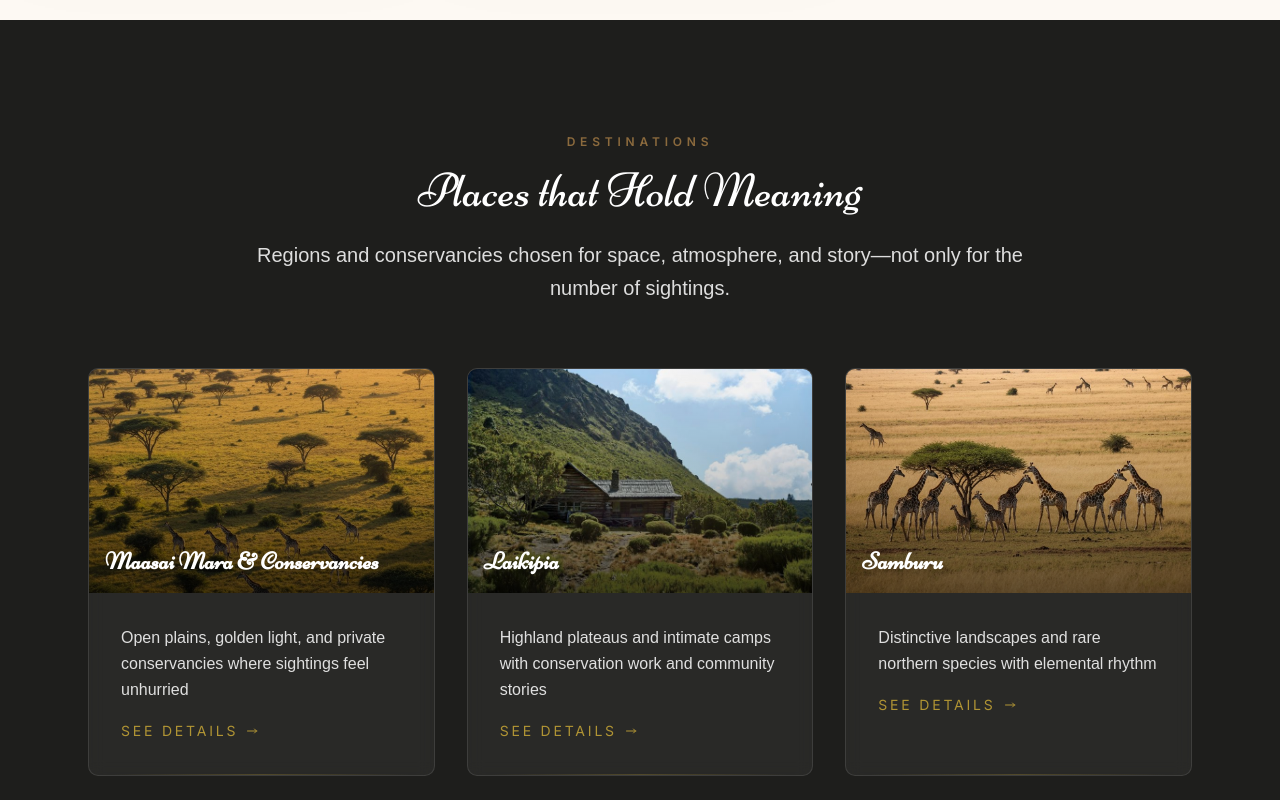
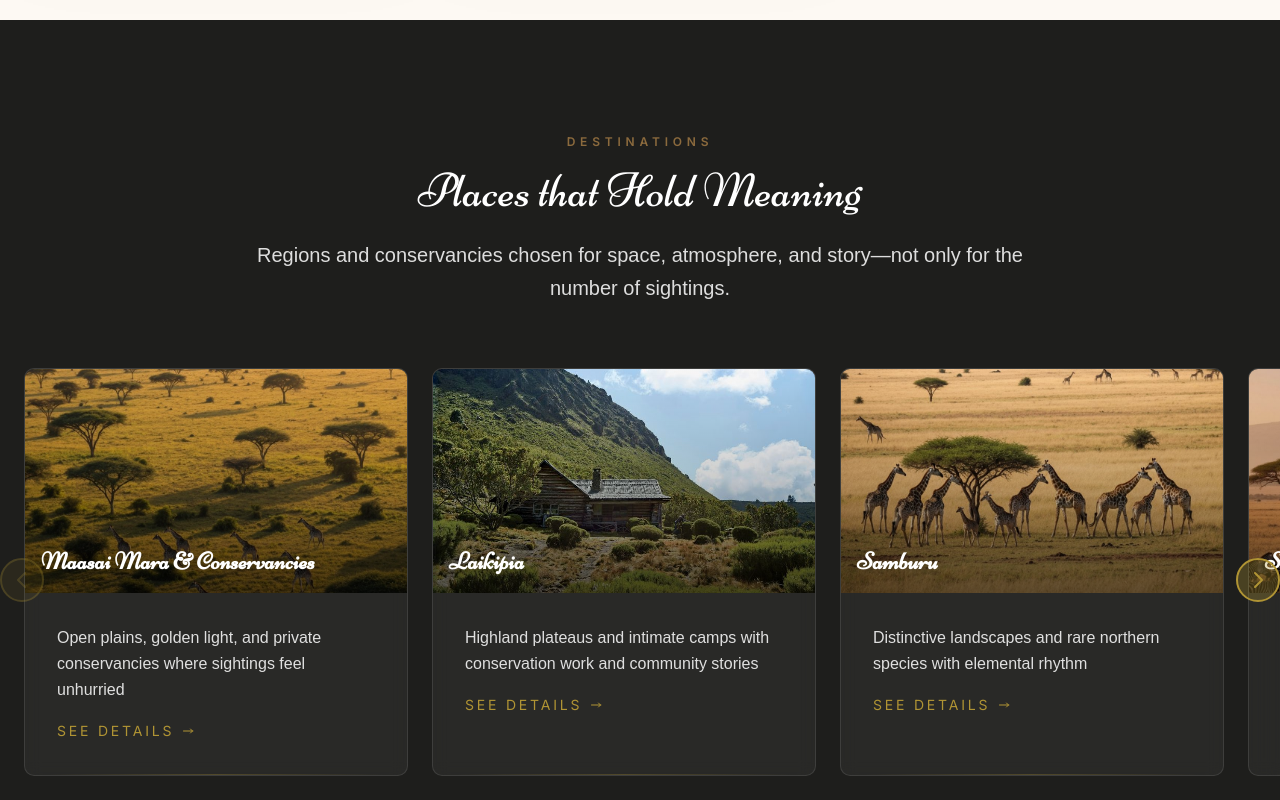
Before and after one commit to Denzel-K/souls-connection-safaris, a Next.js app: page / in a window 1280 px wide. Shown: the part 3540-4340 px from the top of the page. Built offline with nearby package versions, Linux system fonts and the light colour scheme; a web font is replaced by a local one.

Commit message:
Destinations strip enhanced

```diff
--- a/app/destinations/page.tsx
+++ b/app/destinations/page.tsx
@@ -43,10 +43,9 @@ export default function DestinationsPage() {
               <motion.article
                 key={destination.id}
                 className="group relative overflow-hidden bg-card border border-border rounded-lg shadow-[0_25px_85px_rgba(20,20,15,0.12)] hover:shadow-[0_35px_100px_rgba(20,20,15,0.18)] transition-all duration-500"
-                initial={{ opacity: 0, y: 20 }}
-                whileInView={{ opacity: 1, y: 0 }}
-                viewport={{ once: true, amount: 0.3 }}
-                transition={{ delay: index * 0.1 }}
+                initial={{ opacity: 0 }}
+                animate={{ opacity: 1 }}
+                transition={{ delay: index * 0.05 }}
               >
                 {/* Image */}
                 <div className="relative h-56 md:h-64 overflow-hidden">
@@ -74,7 +73,7 @@ export default function DestinationsPage() {
 
                   {/* Wildlife tags */}
                   <div className="flex flex-wrap gap-2 mb-6">
-                    {destination.wildlife.slice(0, 4).map((animal, i) => (
+                    {destination.wildlife.slice(0, 4).map((animal: string, i: number) => (
                       <span
                         key={i}
                         className="px-3 py-1 bg-lux-cream text-lux-forest rounded-full text-xs font-medium border border-lux-sand"
--- a/components/home/destinations-strip.tsx
+++ b/components/home/destinations-strip.tsx
@@ -2,14 +2,45 @@
 
 import Link from "next/link"
 import { motion } from "framer-motion"
+import { useState, useRef, useEffect } from "react"
 import { destinations } from "@/lib/destinations-data"
 
 export function DestinationsStrip() {
   const truncate = (text: string, max = 140) =>
     text.length > max ? text.slice(0, max - 1).trimEnd() + "…" : text
+
+  const scrollContainerRef = useRef<HTMLDivElement>(null)
+  const [canScrollLeft, setCanScrollLeft] = useState(false)
+  const [canScrollRight, setCanScrollRight] = useState(true)
+
+  const checkScroll = () => {
+    if (scrollContainerRef.current) {
+      const { scrollLeft, scrollWidth, clientWidth } = scrollContainerRef.current
+      setCanScrollLeft(scrollLeft > 0)
+      setCanScrollRight(scrollLeft < scrollWidth - clientWidth - 10)
+    }
+  }
+
+  useEffect(() => {
+    checkScroll()
+    window.addEventListener('resize', checkScroll)
+    return () => window.removeEventListener('resize', checkScroll)
+  }, [])
+
+  const scroll = (direction: 'left' | 'right') => {
+    if (scrollContainerRef.current) {
+      const scrollAmount = 400
+      scrollContainerRef.current.scrollBy({
+        left: direction === 'left' ? -scrollAmount : scrollAmount,
+        behavior: 'smooth'
+      })
+      setTimeout(checkScroll, 300)
+    }
+  }
+
   return (
     <section className="py-20 md:py-28 bg-lux-ink text-white">
-      <div className="max-w-6xl mx-auto px-6">
+      <div className="max-w-7xl mx-auto px-6">
         {/* Header */}
         <div className="text-center mb-16">
           <p className="font-sans text-xs uppercase tracking-[0.4em] text-lux-accent mb-4 font-semibold">Destinations</p>
@@ -19,16 +50,26 @@ export function DestinationsStrip() {
           </p>
         </div>
 
-        {/* Destinations Grid (single source of truth) */}
-        <div className="grid gap-8 md:grid-cols-2 lg:grid-cols-3 mb-12">
+        {/* Horizontal Scroll Container */}
+        <div className="relative mb-12">
+          {/* Scroll Container */}
+          <div
+            ref={scrollContainerRef}
+            onScroll={checkScroll}
+            className="flex gap-6 overflow-x-auto scroll-smooth pb-4 -mx-6 px-6 scrollbar-hide"
+            style={{
+              scrollBehavior: 'smooth',
+              scrollbarWidth: 'none',
+              msOverflowStyle: 'none'
+            }}
+          >
             {destinations.map((destination, index) => (
               <motion.article
                 key={destination.id}
-              className="group relative overflow-hidden bg-white/5 backdrop-blur-sm border border-white/10 rounded-lg hover:bg-white/8 transition-all duration-500"
-              initial={{ opacity: 0, y: 20 }}
-              whileInView={{ opacity: 1, y: 0 }}
-              viewport={{ once: true, amount: 0.3 }}
-              transition={{ delay: index * 0.1 }}
+                className="group relative overflow-hidden bg-white/5 backdrop-blur-sm border border-white/10 rounded-lg hover:bg-white/8 transition-all duration-500 flex-shrink-0 w-80 md:w-96"
+                initial={{ opacity: 0 }}
+                animate={{ opacity: 1 }}
+                transition={{ delay: index * 0.05 }}
               >
                 {/* Image */}
                 <div className="relative h-48 md:h-56 overflow-hidden">
@@ -70,6 +111,29 @@ export function DestinationsStrip() {
             ))}
           </div>
 
+          {/* Navigation Buttons */}
+          <button
+            onClick={() => scroll('left')}
+            disabled={!canScrollLeft}
+            className="absolute left-0 top-1/2 -translate-y-1/2 -translate-x-4 md:-translate-x-6 z-10 p-2 rounded-full bg-gold/30 hover:bg-gold/40 disabled:opacity-30 disabled:cursor-not-allowed transition-all duration-200 border-2 border-gold"
+            aria-label="Scroll left"
+          >
+            <svg className="w-6 h-6 text-gold" fill="none" stroke="currentColor" viewBox="0 0 24 24">
+              <path strokeLinecap="round" strokeLinejoin="round" strokeWidth={2} d="M15 19l-7-7 7-7" />
+            </svg>
+          </button>
+          <button
+            onClick={() => scroll('right')}
+            disabled={!canScrollRight}
+            className="absolute right-0 top-1/2 -translate-y-1/2 translate-x-4 md:translate-x-6 z-10 p-2 rounded-full bg-gold/30 hover:bg-gold/40 disabled:opacity-30 disabled:cursor-not-allowed transition-all duration-200 border-2 border-gold"
+            aria-label="Scroll right"
+          >
+            <svg className="w-6 h-6 text-gold" fill="none" stroke="currentColor" viewBox="0 0 24 24">
+              <path strokeLinecap="round" strokeLinejoin="round" strokeWidth={2} d="M9 5l7 7-7 7" />
+            </svg>
+          </button>
+        </div>
+
         {/* CTA */}
         <div className="text-center">
           <Link
```
Lines whose indentation alone changed are shown as unchanged.
